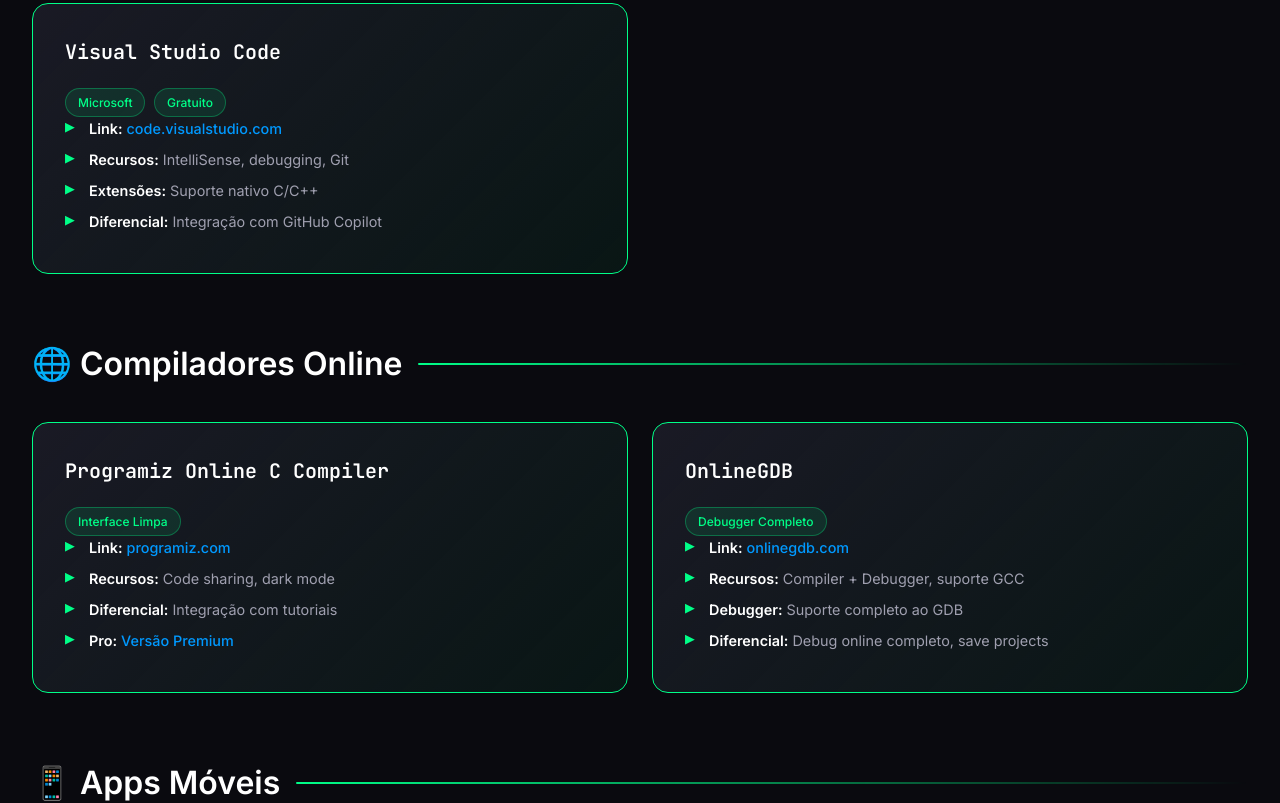
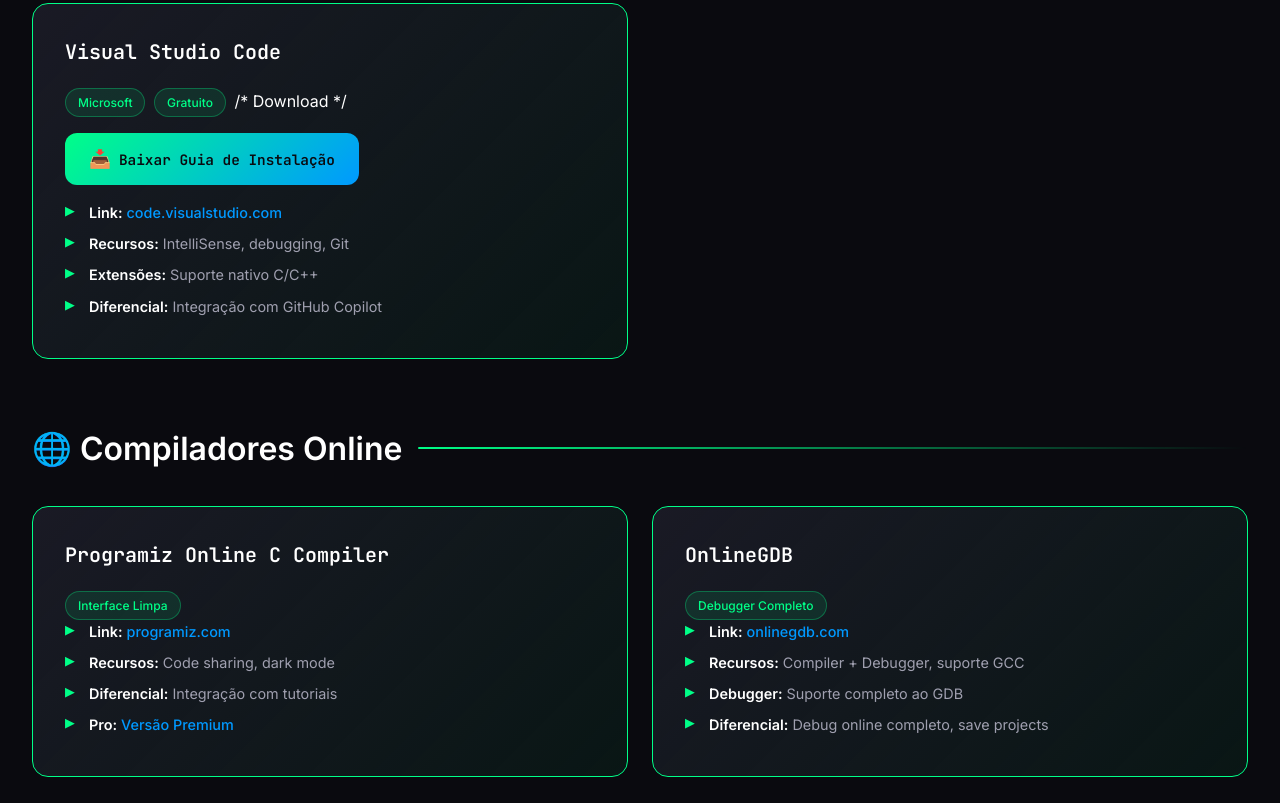
Before and after one commit to keniakodel-ufs/recursos-linguagem-c-v2, a plain HTML site: page index.html in a window 1280 px wide. Shown: the part 3215-4018 px from the top of the page. Drawn offline with Linux system fonts and the light colour scheme.

Commit message:
Botão de download do guia de instação do VS Code

```diff
--- a/index.html
+++ b/index.html
@@ -491,7 +491,7 @@
             .download-icon {
                 font-size: 1.1rem;
                 animation: bounce 2s infinite;
-            }
+            }/* button */
     </style>
 </head>
 <body>
@@ -685,10 +685,16 @@
                     </ul>
                 </div>
 
-                <div class="resource-card highlight">
+                 <div class="resource-card highlight">
                     <h4 class="resource-title">Visual Studio Code</h4>
                     <div class="tag">Microsoft</div>
                     <div class="tag">Gratuito</div>
+                 /* Download */
+                <a href="guia-vscode-c.pdf" download="Guia_Instalacao_VSCode_Linguagem_C.pdf" class="download-btn">
+                        <span class="download-icon">📥</span>
+                        Baixar Guia de Instalação
+                    </a>
+
                     <ul class="resource-list">
                         <li><strong>Link:</strong> <a href="https://code.visualstudio.com/" target="_blank">code.visualstudio.com</a></li>
                         <li><strong>Recursos:</strong> IntelliSense, debugging, Git</li>
```
